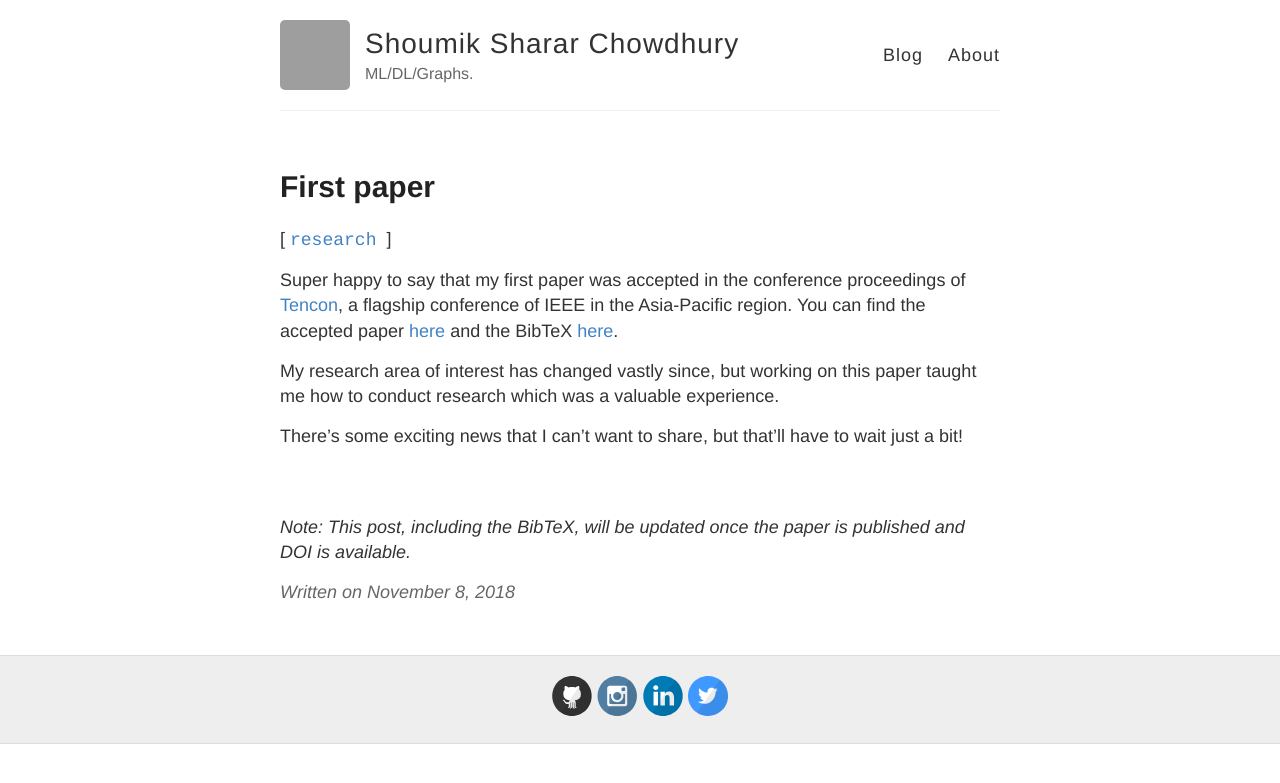
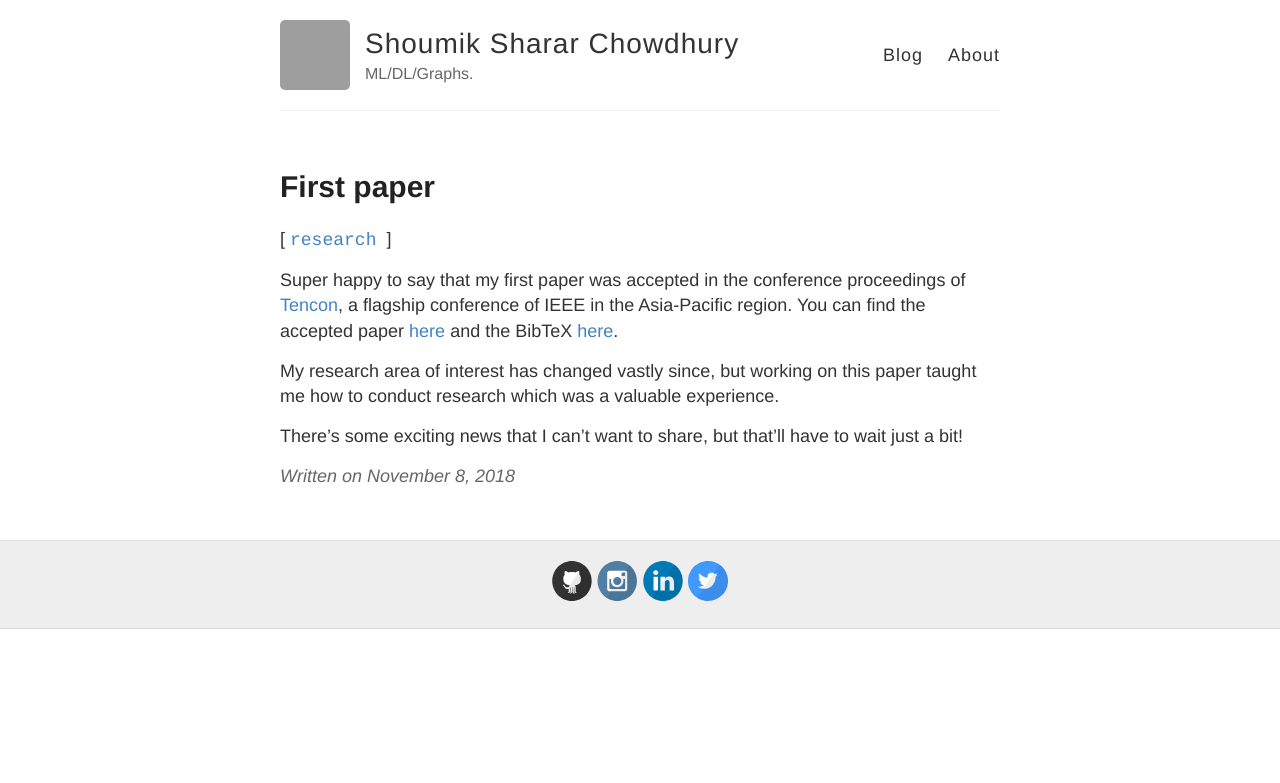
Before and after one commit to shoumikchow/shoumikchow.github.io, a Jekyll site: the page built from _posts/2018-11-8-First paper.md, in a window 1280 px wide. Shown: the top 783 px of the page. Built offline with Jekyll 4.4.1, drawn with Linux system fonts in a browser that asks for light colours; comment, search, counter and statistics services are not loaded; grey boxes are pictures that could not be loaded.

Commit message:
Update 2018-11-8-First paper.md

```diff
--- a/_posts/2018-11-8-First paper.md
+++ b/_posts/2018-11-8-First paper.md
@@ -9,6 +9,3 @@ Super happy to say that my first paper was accepted in the conference proceeding
 My research area of interest has changed vastly since, but working on this paper taught me how to conduct research which was a valuable experience.
 
 There's some exciting news that I can't want to share, but that'll have to wait just a bit!
-
-<br><br>
-_Note: This post, including the BibTeX, will be updated once the paper is published and DOI is available._
```
